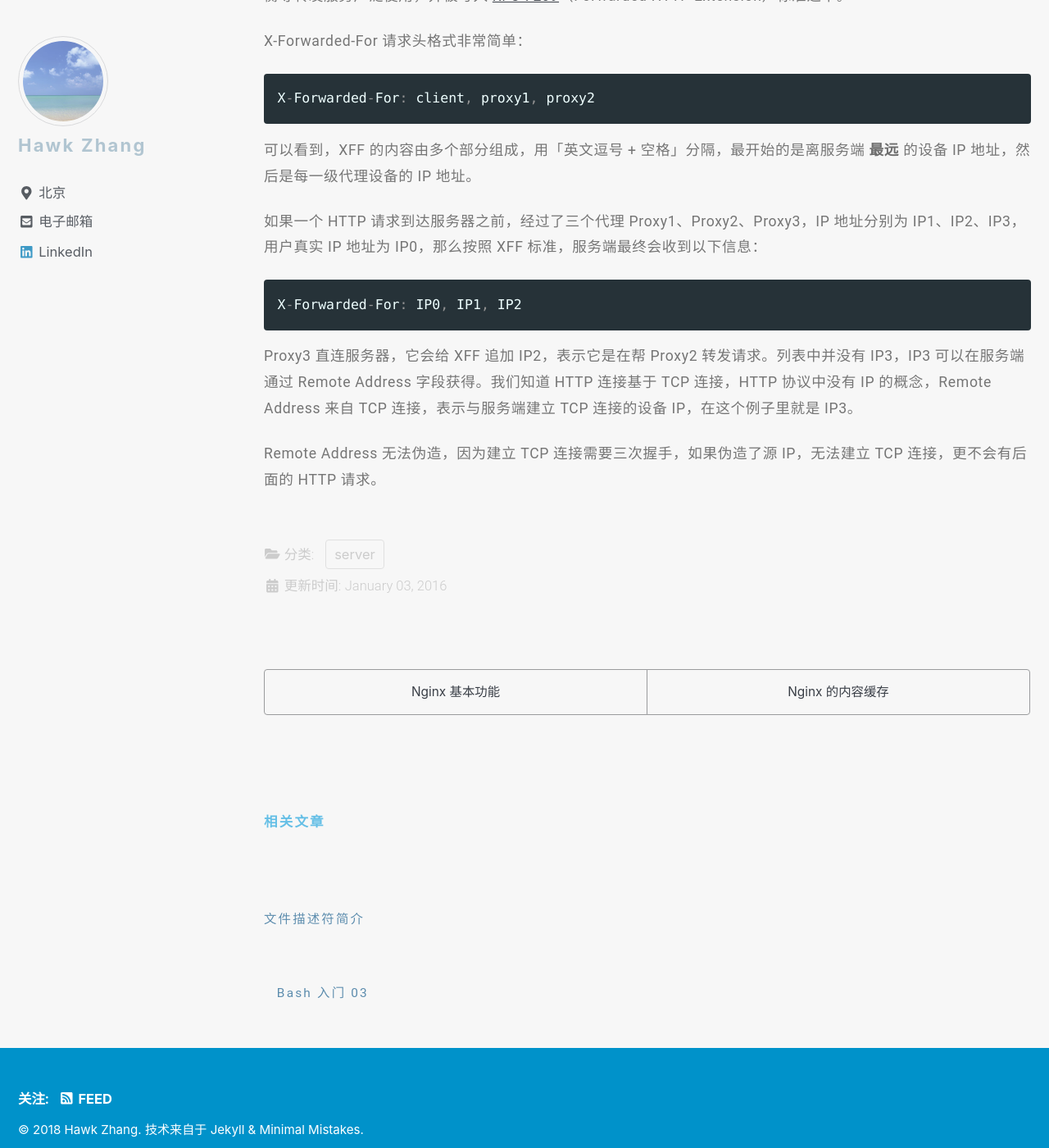
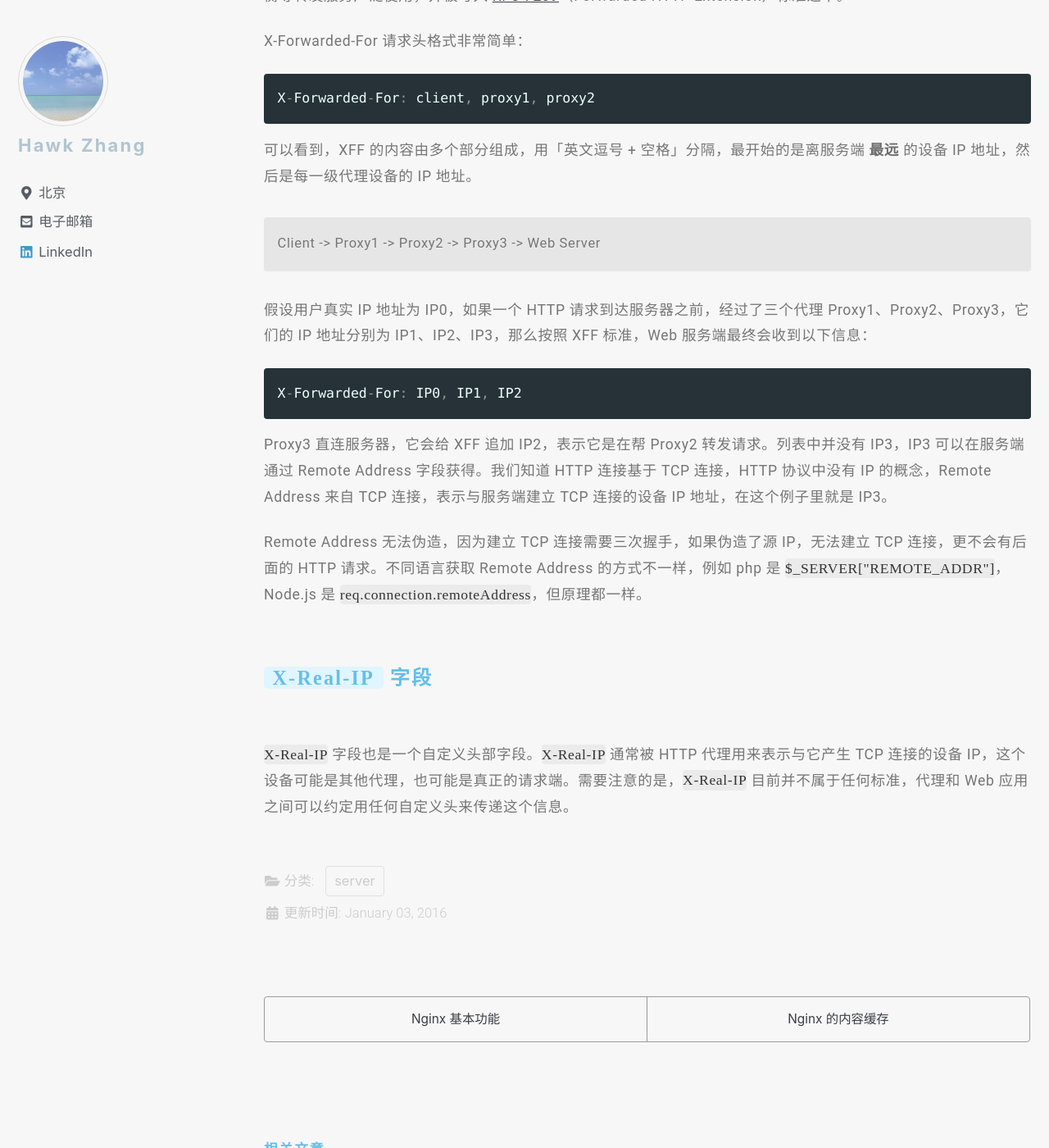
Before and after one commit to narru888/linotes_note, a Jekyll site: the page built from _posts/server/nginx/2016-01-03-nginx.common.conf.md, in a window 1280 px wide and 1400 px high, scrolled down 2288 px. Shown: the whole window at 82% size. Built offline with Jekyll 4.4.1, drawn with Linux system fonts in a browser that asks for light colours; nearby versions of some CDN libraries; a script that is not in the unit is left out.

Commit message:
update on 2018-08-07 20:30:01 CST

````diff
--- a/_posts/server/nginx/2016-01-03-nginx.common.conf.md
+++ b/_posts/server/nginx/2016-01-03-nginx.common.conf.md
@@ -52,7 +52,7 @@ HTTP 请求头中的 **Host** 字段表示所请求的 **目的主机名**。
 
 
 
-#### `X-Forward-For`
+#### `X-Forward-For` 字段
 
 X-Forwarded-For 是一个 HTTP 扩展头部。HTTP/1.1（RFC 2616）协议并没有对它的定义，它最开始是由 Squid 这个缓存代理软件引入，用来表示 HTTP 请求端真实 IP。如今它已经成为事实上的标准，被各大 HTTP 代理、负载均衡等转发服务广泛使用，并被写入 [RFC 7239](http://tools.ietf.org/html/rfc7239)（Forwarded HTTP Extension）标准之中。
 
@@ -64,12 +64,21 @@ X-Forwarded-For: client, proxy1, proxy2
 
 可以看到，XFF 的内容由多个部分组成，用「英文逗号 + 空格」分隔，最开始的是离服务端 **最远** 的设备 IP 地址，然后是每一级代理设备的 IP 地址。
 
-如果一个 HTTP 请求到达服务器之前，经过了三个代理 Proxy1、Proxy2、Proxy3，IP 地址分别为 IP1、IP2、IP3，用户真实 IP 地址为 IP0，那么按照 XFF 标准，服务端最终会收到以下信息：
+Client -> Proxy1 -> Proxy2 -> Proxy3 -> Web Server
+{: .notice}
+
+假设用户真实 IP 地址为 IP0，如果一个 HTTP 请求到达服务器之前，经过了三个代理 Proxy1、Proxy2、Proxy3，它们的 IP 地址分别为 IP1、IP2、IP3，那么按照 XFF 标准，Web 服务端最终会收到以下信息：
 
 ```conf
 X-Forwarded-For: IP0, IP1, IP2
 ```
 
-Proxy3 直连服务器，它会给 XFF 追加 IP2，表示它是在帮 Proxy2 转发请求。列表中并没有 IP3，IP3 可以在服务端通过 Remote Address 字段获得。我们知道 HTTP 连接基于 TCP 连接，HTTP 协议中没有 IP 的概念，Remote Address 来自 TCP 连接，表示与服务端建立 TCP 连接的设备 IP，在这个例子里就是 IP3。
+Proxy3 直连服务器，它会给 XFF 追加 IP2，表示它是在帮 Proxy2 转发请求。列表中并没有 IP3，IP3 可以在服务端通过 Remote Address 字段获得。我们知道 HTTP 连接基于 TCP 连接，HTTP 协议中没有 IP 的概念，Remote Address 来自 TCP 连接，表示与服务端建立 TCP 连接的设备 IP 地址，在这个例子里就是 IP3。
 
-Remote Address 无法伪造，因为建立 TCP 连接需要三次握手，如果伪造了源 IP，无法建立 TCP 连接，更不会有后面的 HTTP 请求。
+Remote Address 无法伪造，因为建立 TCP 连接需要三次握手，如果伪造了源 IP，无法建立 TCP 连接，更不会有后面的 HTTP 请求。不同语言获取 Remote Address 的方式不一样，例如 php 是 `$_SERVER["REMOTE_ADDR"]`，Node.js 是 `req.connection.remoteAddress`，但原理都一样。
+
+
+
+#### `X-Real-IP` 字段
+
+`X-Real-IP` 字段也是一个自定义头部字段。`X-Real-IP` 通常被 HTTP 代理用来表示与它产生 TCP 连接的设备 IP，这个设备可能是其他代理，也可能是真正的请求端。需要注意的是，`X-Real-IP` 目前并不属于任何标准，代理和 Web 应用之间可以约定用任何自定义头来传递这个信息。
````
Also changed, not shown: 1 other file.
